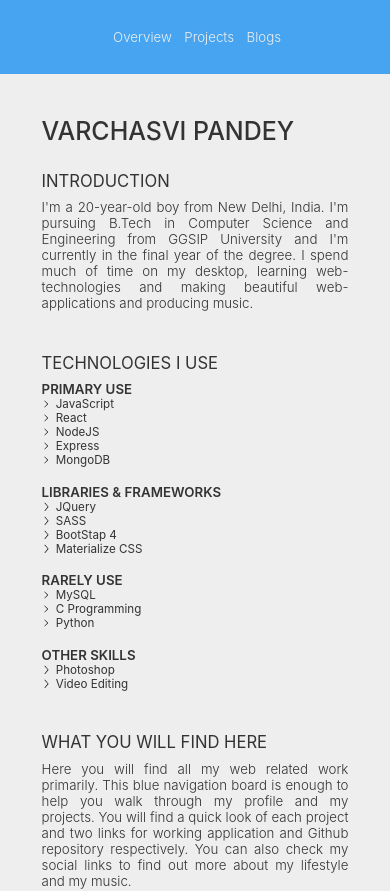
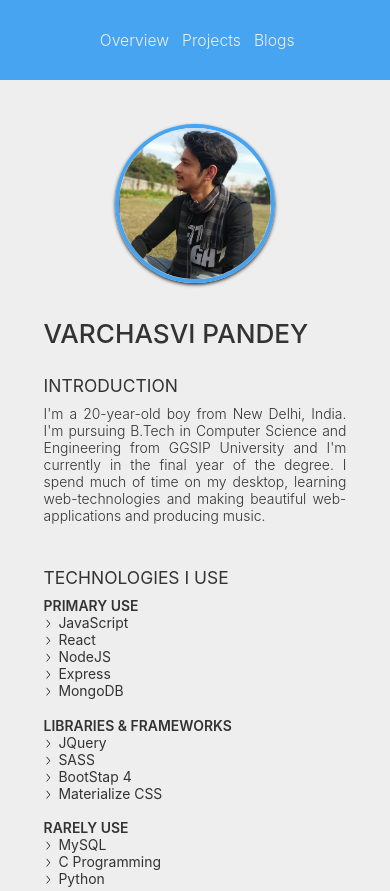
Before and after one commit to iamvishaldev/varchasvipandey, a React (Create React App) app: page / in a window 390 px wide. Shown: the top 891 px of the page. Built offline with nearby package versions, Linux system fonts and the light colour scheme.

Commit message:
UI changes

```diff
--- a/src/App.css
+++ b/src/App.css
@@ -97,6 +97,9 @@
   .site__heading {
     font-size: 3rem;
   }
+  .section__list-item {
+    font-size: 1.6rem;
+  }
 }
 
 /* upto 360px */
--- a/src/components/Overview/Overview.css
+++ b/src/components/Overview/Overview.css
@@ -0,0 +1,27 @@
+.profile-pic__container {
+  display: none;
+}
+
+/* upto 900px  */
+/* SHOW PROFILE IMAGE ON HOME */
+@media only screen and (max-width: 56.25em) {
+  .profile-pic__container {
+    display: flex;
+    justify-content: center;
+    margin-bottom: 4rem;
+  }
+
+  .profile-pic {
+    width: 40%;
+    border-radius: 50%;
+    border: 4px solid rgb(71, 164, 240);
+    box-shadow: 0 0.2rem 0.4rem #333;
+  }
+}
+
+/* upto 600px */
+@media only screen and (max-width: 37.5em) {
+  .profile-pic {
+    width: 50%;
+  }
+}
--- a/src/components/Overview/Overview.js
+++ b/src/components/Overview/Overview.js
@@ -1,8 +1,14 @@
 import React from "react";
+import "./Overview.css";
+
+import Profile from "../../images/profile-pic.png";
 
 const Overview = () => {
   return (
     <section className="section section-overview">
+      <div className="profile-pic__container">
+        <img className="profile-pic" src={Profile} alt="Varchasvi" />
+      </div>
       <h1 className="site__heading">Varchasvi Pandey</h1>
       <p className="section__heading">Introduction</p>
       <p className="section__text">
--- a/src/components/Sidenav/Sidenav.css
+++ b/src/components/Sidenav/Sidenav.css
@@ -149,4 +149,8 @@
   .nav-container {
     margin: 2rem 0;
   }
+
+  .nav-item {
+    font-size: 1.8rem;
+  }
 }
--- a/src/index.css
+++ b/src/index.css
@@ -26,7 +26,7 @@ code {
 /* upto 1200px */
 @media only screen and (max-width: 75em) {
   html {
-    font-size: 56%;
+    font-size: 56.25%;
   }
 }
 
@@ -41,13 +41,13 @@ code {
 /* upto 600px */
 @media only screen and (max-width: 37.5em) {
   html {
-    font-size: 52%;
+    font-size: 54.5%;
   }
 }
 
 /* upto 360px */
 @media only screen and (max-width: 22.5em) {
   html {
-    font-size: 50%;
+    font-size: 52%;
   }
 }
```
Also changed, not shown: public/manifest.json.
